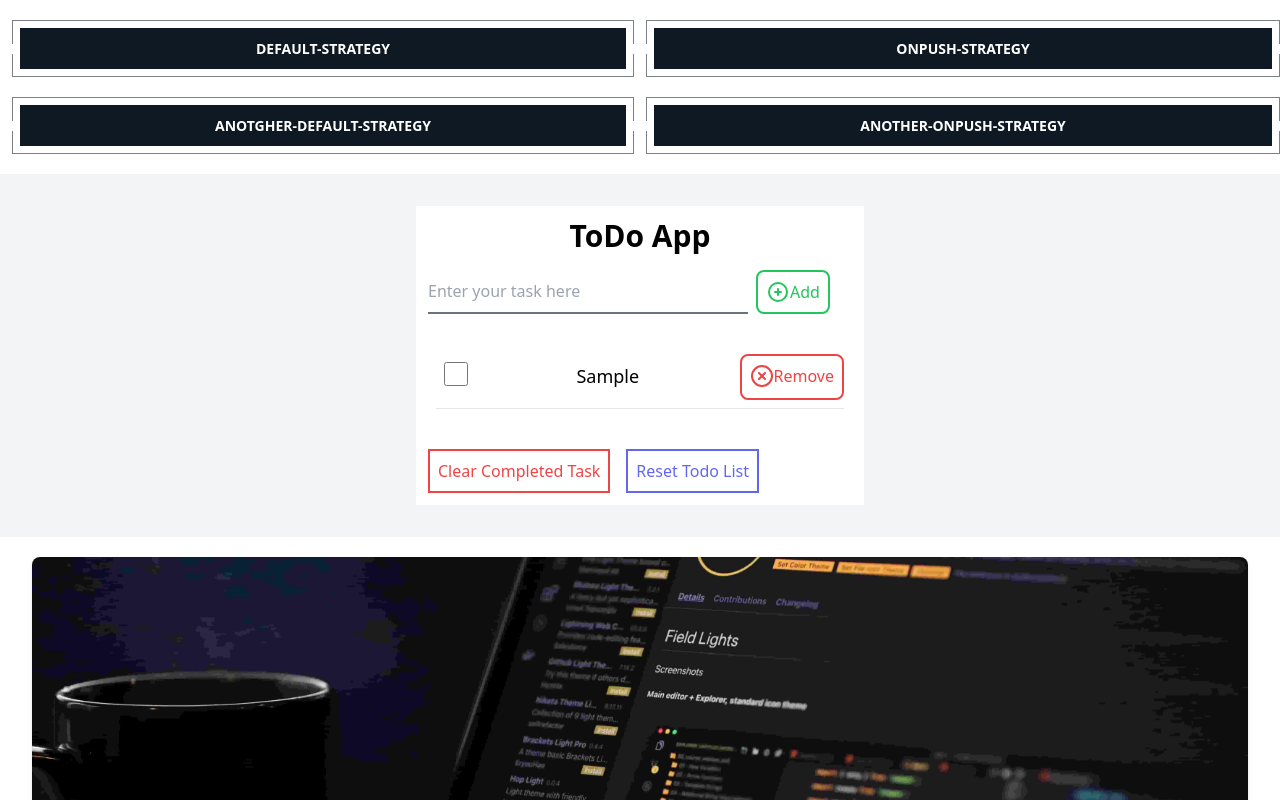
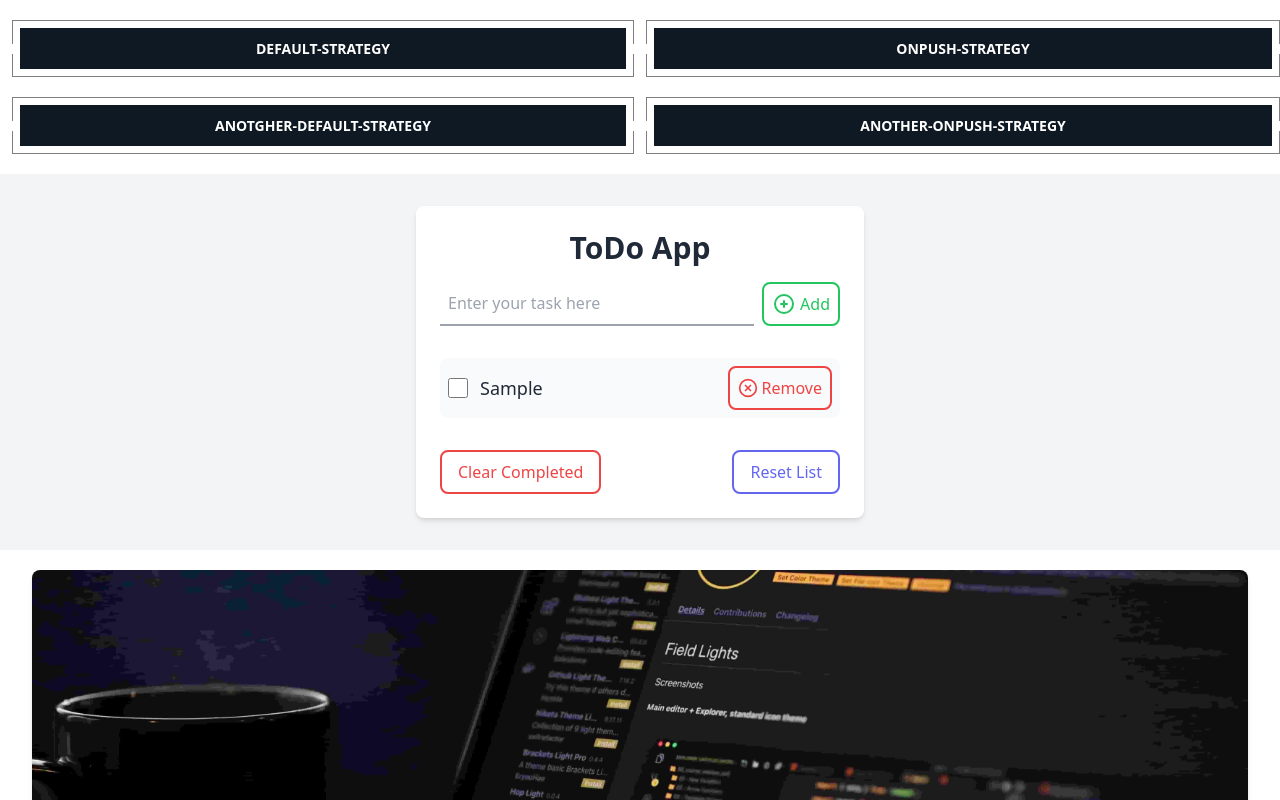
Before and after one commit to ARSLAN-choudary/angular-performance-learning, an Angular app: page /default in a window 1280 px wide. Both pictures are taken after typing "Sample" into the empty fields and a click on the button "Add". Shown: the top 800 px of the page. Built offline with nearby package versions, Linux system fonts and the light colour scheme.

Commit message:
default ts change

```diff
--- a/src/app/components/default-strategy/default-strategy.component.html
+++ b/src/app/components/default-strategy/default-strategy.component.html
@@ -1,22 +1,20 @@
-<div class=" bg-gray-100 p-8">
-    <div class="bg-white p-3 max-w-md mx-auto">
+<div class="bg-gray-100 p-8">
+  <div class="bg-white p-6 max-w-md mx-auto rounded-lg shadow-md">
     <div class="text-center">
-        <h1 class="text-3xl font-bold">ToDo App</h1>
+      <h1 class="text-3xl font-bold text-gray-800">ToDo App</h1>
       <div class="mt-4 flex">
         <input
           #todoInput
-            class="w-80 border-b-2 border-gray-500 text-black"
+          class="flex-1 border-b-2 border-gray-400 text-gray-800 px-2 focus:outline-none focus:border-blue-500"
           type="text"
           placeholder="Enter your task here"
         />
         <button
-            class="ml-2 border-2 border-green-500 p-2 text-green-500 hover:text-white hover:bg-green-500 rounded-lg flex"
+          class="ml-2 border-2 border-green-500 text-green-500 p-2 rounded-lg hover:bg-green-500 hover:text-white flex items-center"
           (click)="addTodo(todoInput.value); todoInput.value = ''"
         >
           <svg
             class="h-6 w-6"
-              width="24"
-              height="24"
             viewBox="0 0 24 24"
             stroke-width="2"
             stroke="currentColor"
@@ -29,7 +27,7 @@
             <line x1="9" y1="12" x2="15" y2="12" />
             <line x1="12" y1="9" x2="12" y2="15" />
           </svg>
-            <span>Add</span>
+          <span class="ml-1">Add</span>
         </button>
       </div>
     </div>
@@ -37,26 +35,28 @@
     <div class="mt-8">
       <ul>
         <li
-            class="p-2 rounded-lg"
+          class="flex justify-between items-center p-2 bg-gray-50 rounded-lg mb-2"
           *ngFor="let todo of todos; let i = index"
         >
-            <div class="flex align-middle flex-row justify-between">
-              <div class="p-2">
+          <div class="flex items-center">
             <input
               type="checkbox"
-                  class="h-6 w-6"
+              class="h-5 w-5 text-green-500 focus:ring focus:ring-green-300"
               [(ngModel)]="todo.completed"
             />
-              </div>
-              <div class="p-2">
-                <p class="text-lg text-black">{{ todo.task }}</p>
+            <p
+              class="ml-3 text-lg text-gray-800 line-through"
+              [class.line-through]="todo.completed"
+            >
+              {{ todo.task }}
+            </p>
           </div>
           <button
-                class="flex text-red-500 border-2 border-red-500 p-2 rounded-lg"
+            class="flex items-center text-red-500 border-2 border-red-500 p-2 rounded-lg hover:bg-red-500 hover:text-white"
             (click)="removeTodo(i)"
           >
             <svg
-                  class="h-6 w-6 text-red-500"
+              class="h-5 w-5"
               viewBox="0 0 24 24"
               fill="none"
               stroke="currentColor"
@@ -68,26 +68,24 @@
               <line x1="15" y1="9" x2="9" y2="15" />
               <line x1="9" y1="9" x2="15" y2="15" />
             </svg>
-                <span>Remove</span>
+            <span class="ml-1">Remove</span>
           </button>
-            </div>
-            <hr class="mt-2" />
         </li>
       </ul>
     </div>
 
-      <div class="mt-8">
+    <div class="mt-8 flex justify-between">
       <button
-          class="border-2 border-red-500 p-2 text-red-500"
+        class="border-2 border-red-500 text-red-500 px-4 py-2 rounded-lg hover:bg-red-500 hover:text-white"
         (click)="clearCompleted()"
       >
-          Clear Completed Task
+        Clear Completed
       </button>
       <button
-          class="border-2 border-indigo-500 p-2 text-indigo-500 ml-4"
+        class="border-2 border-indigo-500 text-indigo-500 px-4 py-2 rounded-lg hover:bg-indigo-500 hover:text-white"
         (click)="resetTodos()"
       >
-          Reset Todo List
+        Reset List
       </button>
     </div>
   </div>
--- a/src/app/components/default-strategy/default-strategy.component.ts
+++ b/src/app/components/default-strategy/default-strategy.component.ts
@@ -1,32 +1,51 @@
 import { CommonModule } from '@angular/common';
 import { Component } from '@angular/core';
-import { FormsModule} from '@angular/forms';
+import { FormsModule } from '@angular/forms';
 
 @Component({
   selector: 'app-default-strategy',
   standalone: true,
   imports: [CommonModule, FormsModule],
   templateUrl: './default-strategy.component.html',
-  styleUrl: './default-strategy.component.css',
+  styleUrls: ['./default-strategy.component.css'], // Fixed "styleUrl" typo
 })
 export class DefaultStrategyComponent {
   todos: { task: string; completed: boolean }[] = [];
 
-  addTodo(task: string) {
-    if (task.trim()) {
-      this.todos.push({ task: task.trim(), completed: false });
+  /**
+   * Adds a new todo item to the list.
+   * @param task - The task description entered by the user.
+   */
+  addTodo(task: string): void {
+    const trimmedTask = task.trim(); // Avoid multiple calls to `trim()`
+    if (trimmedTask) {
+      this.todos.push({ task: trimmedTask, completed: false });
     }
   }
 
-  removeTodo(index: number) {
-    this.todos.splice(index, 1);
+  /**
+   * Removes a todo item from the list by its index.
+   * @param index - The index of the todo item to be removed.
+   */
+  removeTodo(index: number): void {
+    if (index >= 0 && index < this.todos.length) {
+      this.todos.splice(index, 1); // Ensure index is valid
+    }
   }
 
-  clearCompleted() {
+  /**
+   * Clears all completed tasks from the todo list.
+   */
+  clearCompleted(): void {
     this.todos = this.todos.filter((todo) => !todo.completed);
   }
 
-  resetTodos() {
-    this.todos = [];
+  /**
+   * Resets the todo list by clearing all items.
+   */
+  resetTodos(): void {
+    if (this.todos.length > 0) {
+      this.todos = [];
+    }
   }
 }
```
Lines whose indentation alone changed are shown as unchanged.
